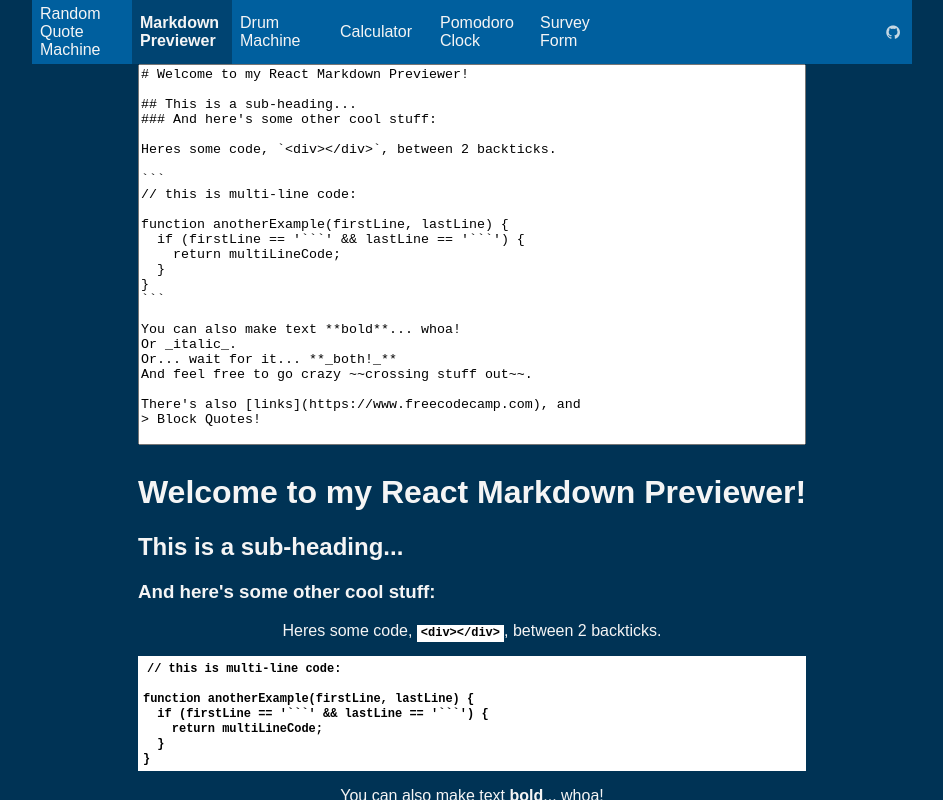
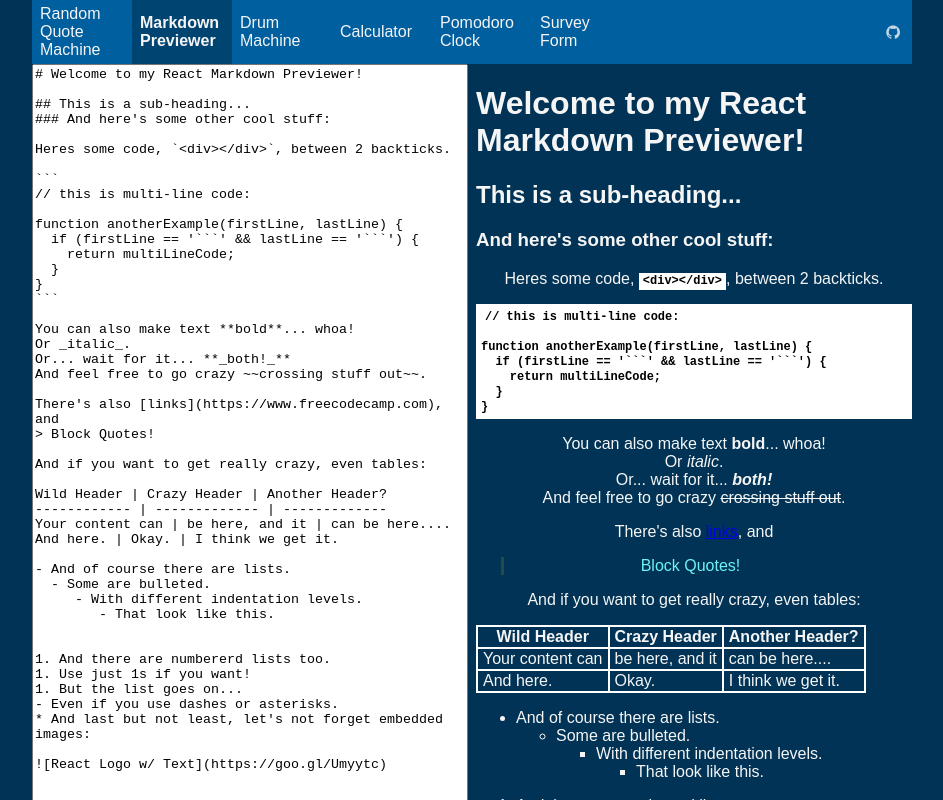
Before and after one commit to jbockerstette/react-freecodecamp-projects, a React (Create React App) app: page /markdown-previewer in a window 1280 px wide. Shown: the top 800 px of the page, without its empty margins (168-1111 px from the left). Built offline with nearby package versions, Linux system fonts and the light colour scheme; the HTML template or start-up script is replaced by a standard one.

Commit message:
Ajusting css so that the components are stand alone.

```diff
--- a/src/App.css
+++ b/src/App.css
@@ -11,10 +11,8 @@
 
 .content {
   display: grid;
-  align-items: center;
-  justify-items: center;
-  height: 100%;
-  transition: all 1.5s ease;
+  justify-content: center;
+  align-content: center;
   grid-column: 2;
   grid-row: 2;
 }
--- a/src/markdown-previewer/MarkDownPreviewer.css
+++ b/src/markdown-previewer/MarkDownPreviewer.css
@@ -1,9 +1,11 @@
 .md-grid {
   display: grid;
-  grid-template-columns: repeat(auto-fit, minmax(500px, 1fr));
+  grid-template-columns: 1fr 1fr;
   grid-template-rows: 1fr;
   grid-gap: 0.5rem;
   height: 100%;
+  justify-self: stretch;
+  align-self: stretch;
 }
 
 .md-grid #editor {
@@ -50,3 +52,9 @@
   background: white;
   padding: 5px 0 5px 5px;
 }
+
+@media screen and (max-width: 860px) {
+  .md-grid {
+    grid-template-columns: 1fr;
+  }
+}
--- a/src/random-quote-machine/RandomQuoteMachine.css
+++ b/src/random-quote-machine/RandomQuoteMachine.css
@@ -25,11 +25,13 @@
 #quote-box #new-quote {
   grid-column: 2 / -1;
   justify-self: end;
+  align-self: center;
 }
 
 #quote-box #tweet-quote {
   grid-column: 1 / 2;
   justify-self: start;
+  align-self: center;
 }
 
 .btn {
```
